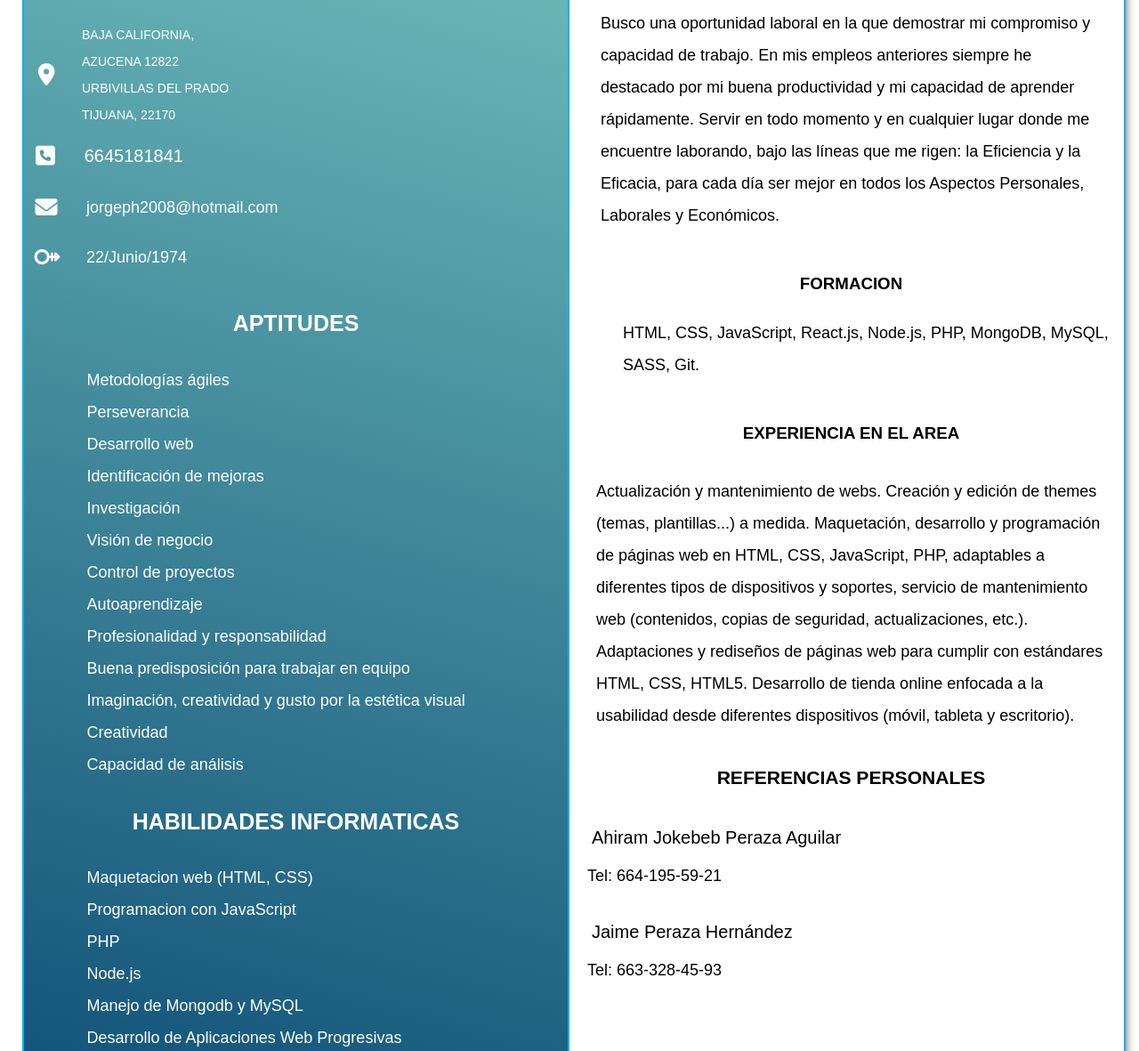
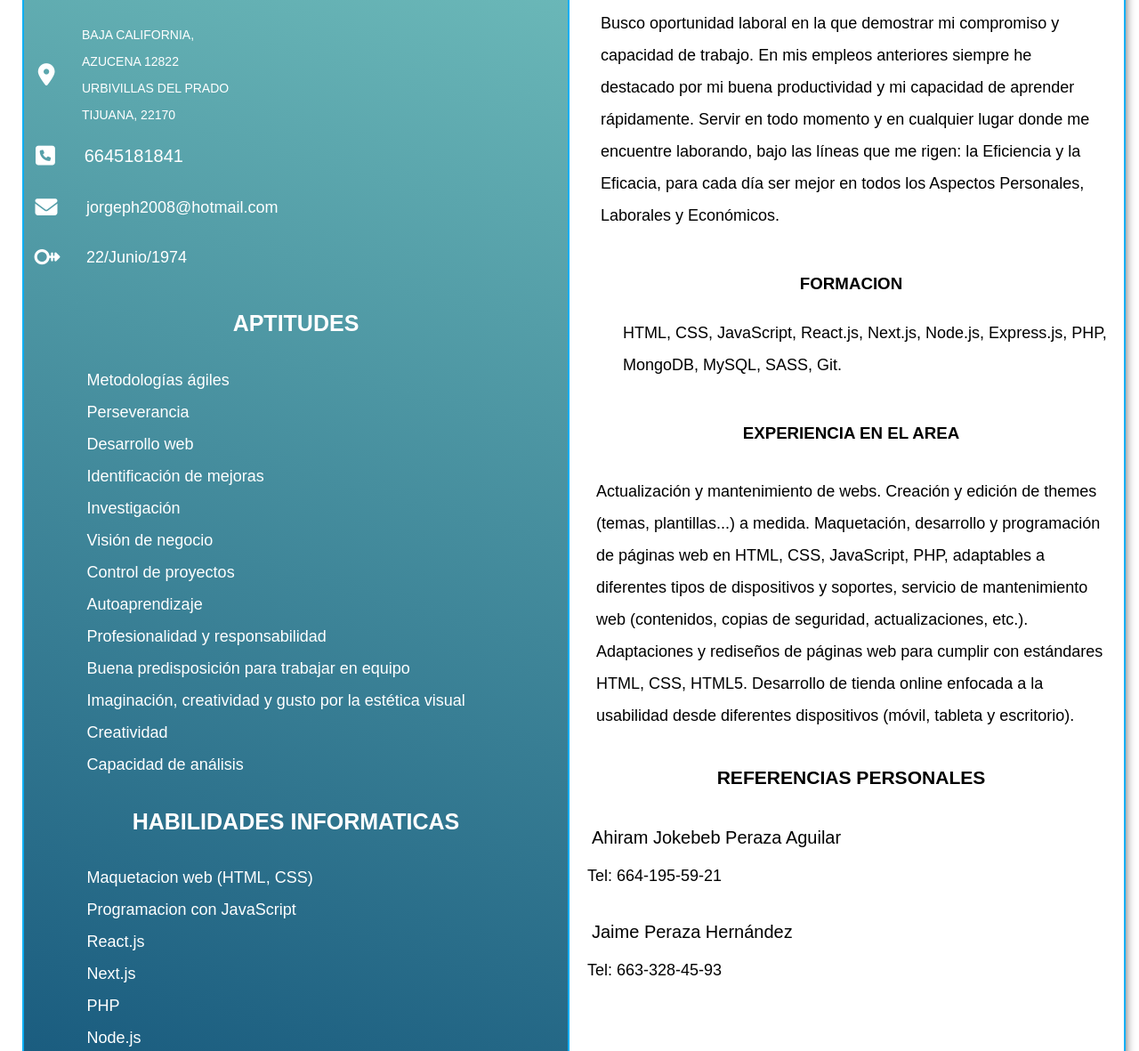
Before and after one commit to ProyectsWeb/mi-curriculum-web, a plain HTML site: page index.html in a window 1280 px wide. Shown: the part 558-1739 px from the top of the page at 89% size. Drawn offline with Linux system fonts and the light colour scheme.

Commit message:
Añadiendo Habilidades a mi curriculum

```diff
--- a/index.html
+++ b/index.html
@@ -87,8 +87,11 @@
           <ul class="listado-aptitudes">
             <li>Maquetacion web (HTML, CSS)</li>
             <li>Programacion con JavaScript</li>
+            <li>React.js</li>
+            <li>Next.js</li>
             <li>PHP</li>
             <li>Node.js</li>
+            <li>Express.js</li>
             <li>Manejo de Mongodb y MySQL</li>
             <li>Desarrollo de Aplicaciones Web Progresivas</li>
           </ul>
@@ -102,14 +105,14 @@
            <h3 class="h3-habilidades">RESUMEN PROFESIONAL</h3>
             <p class="descripcion">Profesional con pasión por su profesión, excelente capacidad de organización y facilidad para el trabajo en equipo. Persona muy adaptable a todo tipo de entornos y clara orientación a objetivos. Desearía desarrollarme profesionalmente en una empresa como la suya. Persona comunicativa, amable y capaz de adaptarse a cada situación. </p>
             <p class="descripcion">
-            Busco una oportunidad laboral en la que demostrar mi compromiso y capacidad de trabajo. En mis empleos anteriores siempre he destacado por mi buena productividad y mi capacidad de aprender rápidamente.
+            Busco oportunidad laboral en la que demostrar mi compromiso y capacidad de trabajo. En mis empleos anteriores siempre he destacado por mi buena productividad y mi capacidad de aprender rápidamente.
             Servir en todo momento y en cualquier lugar donde me encuentre laborando, bajo las líneas que me rigen: la Eficiencia y la Eficacia, para cada día ser mejor en todos los Aspectos Personales, Laborales y Económicos.</p>
 
 
             <div class="mi-formacion">
               <h3 class="h3-habilidades">FORMACION</h3>
               <ul>
-                <li>HTML, CSS, JavaScript, React.js, Node.js, PHP, MongoDB, MySQL, SASS, Git.</li>
+                <li>HTML, CSS, JavaScript, React.js, Next.js, Node.js, Express.js, PHP, MongoDB, MySQL, SASS, Git.</li>
               </ul>
             </div>
 
--- a/scss/_mis-datos.scss
+++ b/scss/_mis-datos.scss
@@ -104,6 +104,8 @@
     }
 }
 
+
+
 .box-aptitudes{
    width: 90%;
    margin: 0 auto;
--- a/scss/style.scss
+++ b/scss/style.scss
@@ -15,7 +15,6 @@ body{
     line-height: 2;
     width: 100%;
     margin: 0 auto;
-
 }
 
 img{
```
Also changed, not shown: 1 other file.
